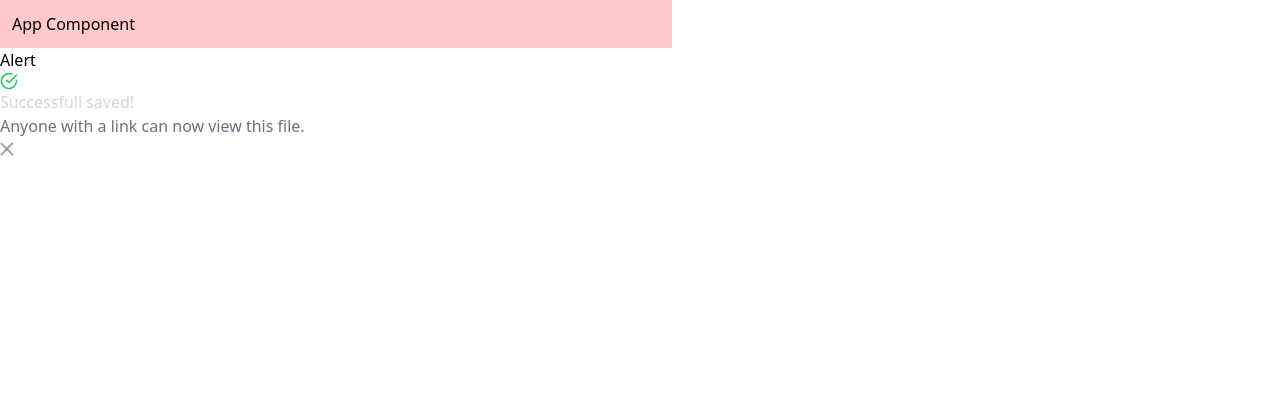
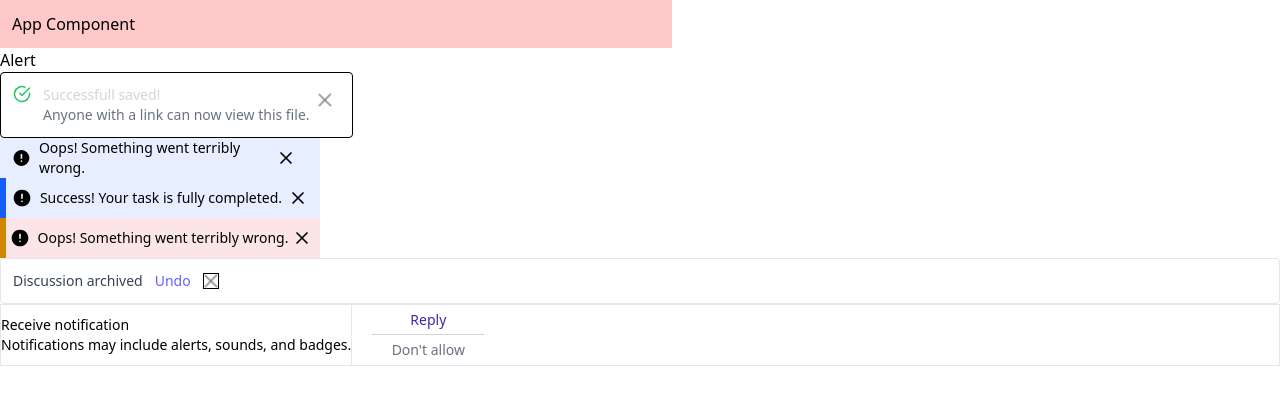
Before and after one commit to vijay4211/Prebuild_Ui_Tailwindcss, a React (Vite) app: page / in a window 1280 px wide. Shown: the top 404 px of the page. Built offline with nearby package versions, Linux system fonts and the light colour scheme.

Commit message:
Alert done

```diff
--- a/src/Alert/Alert.jsx
+++ b/src/Alert/Alert.jsx
@@ -4,8 +4,10 @@ const Alert = () => {
   return (
     <>
       <div>Alert</div>
-      {/*  Success Toast Notification*/}
-      <div>
+      {/*  ----------------Success Toast Notification*/}
+      {/* flex = flex ha purn width gheto */}
+      {/* inline-flex = jewad contain aahe tewadi width gheto. inline flex hi parent la use keleli aahe */}
+      <div className="bg-white border boder-gray-300/60 rounded p-3 text-sm inline-flex">
         {/* svg */}
         <svg
           width="18"
@@ -22,17 +24,19 @@ const Alert = () => {
             stroke-linejoin="round"
           />
         </svg>
-        {/* div -> h3 + p */}
-        <div>
+
+        <div className="ml-3">
           <h3 className="text-gray-300 font-medium">Successfull saved!</h3>
           <p className="text-gray-500">
             Anyone with a link can now view this file.
           </p>
         </div>
-        {/* button -> svg */}
+
+        {/* Button madhe inline flex cha use nahi kela tari chalto */}
         <button
           type="button"
-          className="inline-flex active:scale-95 transition"
+          aria-label="close"
+          className="inline-flex active:scale-95 transition p-2"
         >
           <svg
             width="14"
@@ -63,6 +67,191 @@ const Alert = () => {
           </svg>
         </button>
       </div>
+
+      {/* --------------Error Alert Light */}
+      {/* main div */}
+      {/* w-full = purn width gheto */}
+      {/* max-w-80 = w-full la max-w-80 madhe convert karto */}
+      <div className="bg-blue-600/10 flex items-center justify-between w-full max-w-80 h-10 px-3">
+        {/* flex = eka samor ek yettat */}
+        {/* items-center = vertically movement hoti */}
+        <div className="flex items-center">
+          <svg
+            width="20"
+            height="20"
+            viewBox="0 0 20 20"
+            fill="none"
+            xmlns="http://www.w3.org/2000/svg"
+          >
+            <path
+              d="M10 14.167q.354 0 .593-.24.24-.24.24-.594a.8.8 0 0 0-.24-.593.8.8 0 0 0-.594-.24.8.8 0 0 0-.593.24.8.8 0 0 0-.24.593q0 .354.24.594t.593.24m-.834-3.334h1.667v-5H9.166zm.833 7.5a8.1 8.1 0 0 1-3.25-.656 8.4 8.4 0 0 1-2.645-1.781 8.4 8.4 0 0 1-1.782-2.646A8.1 8.1 0 0 1 1.666 10q0-1.73.656-3.25a8.4 8.4 0 0 1 1.782-2.646 8.4 8.4 0 0 1 2.645-1.781A8.1 8.1 0 0 1 10 1.667q1.73 0 3.25.656a8.4 8.4 0 0 1 2.646 1.781 8.4 8.4 0 0 1 1.781 2.646 8.1 8.1 0 0 1 .657 3.25 8.1 8.1 0 0 1-.657 3.25 8.4 8.4 0 0 1-1.78 2.646 8.4 8.4 0 0 1-2.647 1.781 8.1 8.1 0 0 1-3.25.656"
+              fill="currentColor"
+            />
+          </svg>
+          <p class="text-sm ml-2">Oops! Something went terribly wrong.</p>
+        </div>
+        <button
+          type="button"
+          aria-label="close"
+          className="active:scale-90 transition-all mr-3"
+        >
+          <svg
+            width="20"
+            height="20"
+            viewBox="0 0 20 20"
+            fill="none"
+            xmlns="http://www.w3.org/2000/svg"
+          >
+            <path
+              d="M15 5L5 15M5 5L15 15"
+              stroke="currentColor"
+              stroke-width="1.7"
+              stroke-linecap="round"
+              stroke-linejoin="round"
+            />
+          </svg>
+        </button>
+      </div>
+
+      {/* -------------Success Alert Light Fill */}
+      {/* main div */}
+      {/* Main div la fix hight-10 deli aahe */}
+      <div className="bg-blue-600/10 flex items-center justify-between w-full max-w-80 h-10">
+        {/* main la h-10 aahe tar child la h-full keli aahe */}
+        <div className="h-full bg-blue-600 w-1.5"></div>
+        <div className="flex items-center">
+          <svg
+            width="20"
+            height="20"
+            viewBox="0 0 20 20"
+            fill="none"
+            xmlns="http://www.w3.org/2000/svg"
+          >
+            <path
+              d="M10 14.167q.354 0 .593-.24.24-.24.24-.594a.8.8 0 0 0-.24-.593.8.8 0 0 0-.594-.24.8.8 0 0 0-.593.24.8.8 0 0 0-.24.593q0 .354.24.594t.593.24m-.834-3.334h1.667v-5H9.166zm.833 7.5a8.1 8.1 0 0 1-3.25-.656 8.4 8.4 0 0 1-2.645-1.781 8.4 8.4 0 0 1-1.782-2.646A8.1 8.1 0 0 1 1.666 10q0-1.73.656-3.25a8.4 8.4 0 0 1 1.782-2.646 8.4 8.4 0 0 1 2.645-1.781A8.1 8.1 0 0 1 10 1.667q1.73 0 3.25.656a8.4 8.4 0 0 1 2.646 1.781 8.4 8.4 0 0 1 1.781 2.646 8.1 8.1 0 0 1 .657 3.25 8.1 8.1 0 0 1-.657 3.25 8.4 8.4 0 0 1-1.78 2.646 8.4 8.4 0 0 1-2.647 1.781 8.1 8.1 0 0 1-3.25.656"
+              fill="currentColor"
+            />
+          </svg>
+          <p class="text-sm ml-2">Success! Your task is fully completed.</p>
+        </div>
+        <button
+          type="button"
+          aria-label="close"
+          className="active:scale-90 transition-all mr-3"
+        >
+          <svg
+            width="20"
+            height="20"
+            viewBox="0 0 20 20"
+            fill="none"
+            xmlns="http://www.w3.org/2000/svg"
+          >
+            <path
+              d="M15 5L5 15M5 5L15 15"
+              stroke="currentColor"
+              stroke-width="1.7"
+              stroke-linecap="round"
+              stroke-linejoin="round"
+            />
+          </svg>
+        </button>
+      </div>
+
+      {/*-------------------Error Alert Light Fill  */}
+      {/* main */}
+      <div className="bg-red-600/10 w-full max-w-80 h-10 flex items-center justify-between">
+        <div className="h-full w-1.5 bg-yellow-600"></div>
+        <div className="flex items-center">
+          <svg
+            width="20"
+            height="20"
+            viewBox="0 0 20 20"
+            fill="none"
+            xmlns="http://www.w3.org/2000/svg"
+          >
+            <path
+              d="M10 14.167q.354 0 .593-.24.24-.24.24-.594a.8.8 0 0 0-.24-.593.8.8 0 0 0-.594-.24.8.8 0 0 0-.593.24.8.8 0 0 0-.24.593q0 .354.24.594t.593.24m-.834-3.334h1.667v-5H9.166zm.833 7.5a8.1 8.1 0 0 1-3.25-.656 8.4 8.4 0 0 1-2.645-1.781 8.4 8.4 0 0 1-1.782-2.646A8.1 8.1 0 0 1 1.666 10q0-1.73.656-3.25a8.4 8.4 0 0 1 1.782-2.646 8.4 8.4 0 0 1 2.645-1.781A8.1 8.1 0 0 1 10 1.667q1.73 0 3.25.656a8.4 8.4 0 0 1 2.646 1.781 8.4 8.4 0 0 1 1.781 2.646 8.1 8.1 0 0 1 .657 3.25 8.1 8.1 0 0 1-.657 3.25 8.4 8.4 0 0 1-1.78 2.646 8.4 8.4 0 0 1-2.647 1.781 8.1 8.1 0 0 1-3.25.656"
+              fill="currentColor"
+            />
+          </svg>
+          <p class="text-sm ml-2">Oops! Something went terribly wrong.</p>
+        </div>
+        <button className="mr-2">
+          <svg
+            width="20"
+            height="20"
+            viewBox="0 0 20 20"
+            fill="none"
+            xmlns="http://www.w3.org/2000/svg"
+          >
+            <path
+              d="M15 5L5 15M5 5L15 15"
+              stroke="currentColor"
+              stroke-width="1.7"
+              stroke-linecap="round"
+              stroke-linejoin="round"
+            />
+          </svg>
+        </button>
+      </div>
+      {/* ------------------------Discussion Archived Notification */}
+      {/* main */}
+      <div className="flex items-center space-x-3 text-sm  border border-gray-300/60 p-3 rounded">
+        <h3 className="text-gray-700 font-medium">Discussion archived</h3>
+        <button
+          type="button"
+          className="text-indigo-500 font-medium active:scale-95 transition"
+        >
+          Undo
+        </button>
+        {/* hya button madhe inline-flex cha use nahi kela tari chalto */}
+        <button type="button" className="border inline-flex">
+          <svg
+            width="14"
+            height="14"
+            viewBox="0 0 14 14"
+            fill="none"
+            xmlns="http://www.w3.org/2000/svg"
+          >
+            <rect
+              y="12.532"
+              width="17.498"
+              height="2.1"
+              rx="1.05"
+              transform="rotate(-45.74 0 12.532)"
+              fill="#7d838b"
+              fill-opacity=".7"
+            />
+            <rect
+              x="12.531"
+              y="13.914"
+              width="17.498"
+              height="2.1"
+              rx="1.05"
+              transform="rotate(-135.74 12.531 13.914)"
+              fill="#7d838b"
+              fill-opacity=".7"
+            />
+          </svg>
+        </button>
+      </div>
+
+      {/* --------------------Notification */}
+      {/*space-x-5 Two Div madhe Horizontally gap */}
+      <div className="border border-gray-300/60 flex divide-gray-300/60 divide-x text-sm space-x-5">
+        <div className="py-2.5 flex flex-col justify-center">
+          <h3>Receive notification</h3>
+          <p>Notifications may include alerts, sounds, and badges.</p>
+        </div>
+        <div className="flex flex-col items-center divide-y divide-gray-500/30">
+          <button className="text-indigo-800 font-medium h-full w-28 hover:bg-indigo-500/10 transition-all">
+            Reply
+          </button>
+          <button className="text-gray-500 font-medium h-full w-28 hover:bg-gray-300/10 transition-all">
+            Don't allow
+          </button>
+        </div>
+      </div>
     </>
   );
 };
```
Also changed, not shown: Notes.txt.
